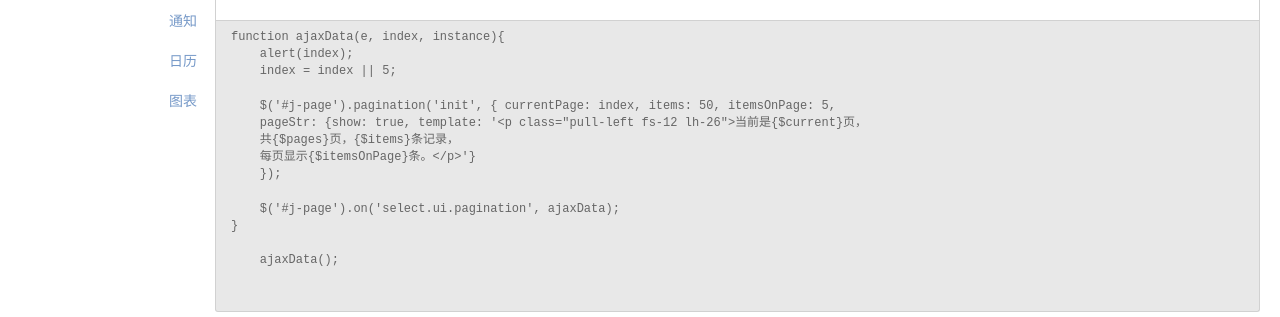
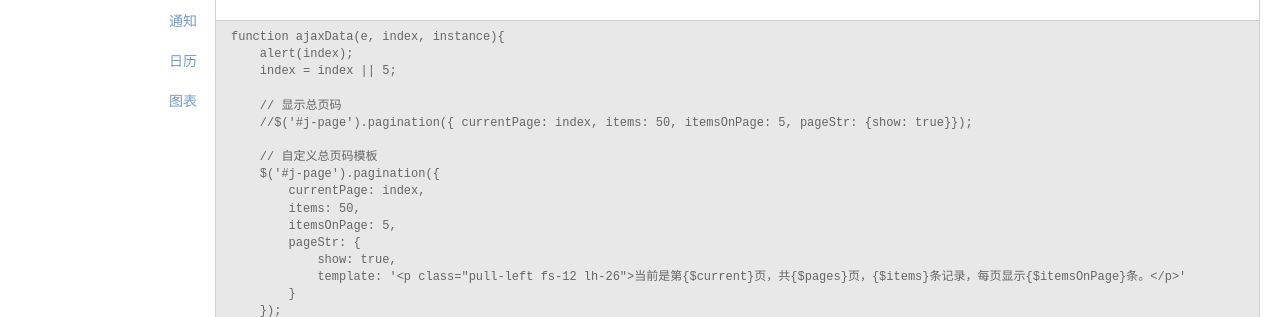
Before and after one commit to frontui/frontui.github.com, a plain HTML site: page document/javascript/pagination.html in a window 1280 px wide. Both pictures are taken after a click on the button "初始化分页". Shown: the part 1409-1726 px from the top of the page. Drawn offline with Linux system fonts and the light colour scheme; files whose address does not match are found by name.

Commit message:
更新文档

```diff
--- a/document/javascript/pagination.html
+++ b/document/javascript/pagination.html
@@ -151,7 +151,7 @@
     <section id="type" class="ui-section">
         <h1>分页组件</h1>
         <!-- 分页组件 -->
-        <div class="section-content">
+        <div class="section-content" id="normal">
             <h3>
                 <strong>概述用法</strong>
             </h3>
@@ -184,7 +184,7 @@
         </div>
 
         <!-- 配置 -->
-        <div class="section-content">
+        <div class="section-content" id="config">
             <h3>
                 <strong>参数配置</strong>
             </h3>
@@ -270,7 +270,7 @@
         </div>
 
         <!-- 事件监听 -->
-        <div class="section-content">
+        <div class="section-content" id="event">
             <h3>
                 <strong>事件监听</strong>
             </h3>
@@ -293,10 +293,18 @@
     alert(index);
     index = index || 5;
 
-    $('#j-page').pagination('init', { currentPage: index, items: 50, itemsOnPage: 5,
-    pageStr: {show: true, template: '&lt;p class="pull-left fs-12 lh-26"&gt;当前是{$current}页，
-    共{$pages}页，{$items}条记录，
-    每页显示{$itemsOnPage}条。&lt;/p&gt;'}
+    // 显示总页码
+    //$('#j-page').pagination({ currentPage: index, items: 50, itemsOnPage: 5, pageStr: {show: true}});
+
+    // 自定义总页码模板
+    $('#j-page').pagination({
+        currentPage: index,
+        items: 50,
+        itemsOnPage: 5,
+        pageStr: {
+            show: true,
+            template: '&lt;p class="pull-left fs-12 lh-26"&gt;当前是第{$current}页，共{$pages}页，{$items}条记录，每页显示{$itemsOnPage}条。&lt;/p&gt;'
+        }
     });
 
     $('#j-page').on('select.ui.pagination', ajaxData);
@@ -329,7 +337,11 @@
             alert(index);
             index = index || 5;
 
-            $('#j-page').pagination({ currentPage: index, items: 50, itemsOnPage: 5, pageStr: {show: true, template: '<p class="pull-left fs-12 lh-26">当前是{$current}页，共{$pages}页，{$items}条记录，每页显示{$itemsOnPage}条。</p>'}});
+            // 显示总页码
+            //$('#j-page').pagination({ currentPage: index, items: 50, itemsOnPage: 5, pageStr: {show: true}});
+
+            // 自定义总页码模板
+            $('#j-page').pagination({ currentPage: index, items: 50, itemsOnPage: 5, pageStr: {show: true, template: '<p class="pull-left fs-12 lh-26">当前是第{$current}页，共{$pages}页，{$items}条记录，每页显示{$itemsOnPage}条。</p>'}});
             //alert('现在是5，被重新初始化!');
 
         }
```
Also changed, not shown: document/javascript/dropdown.html (+8 -4 lines).
